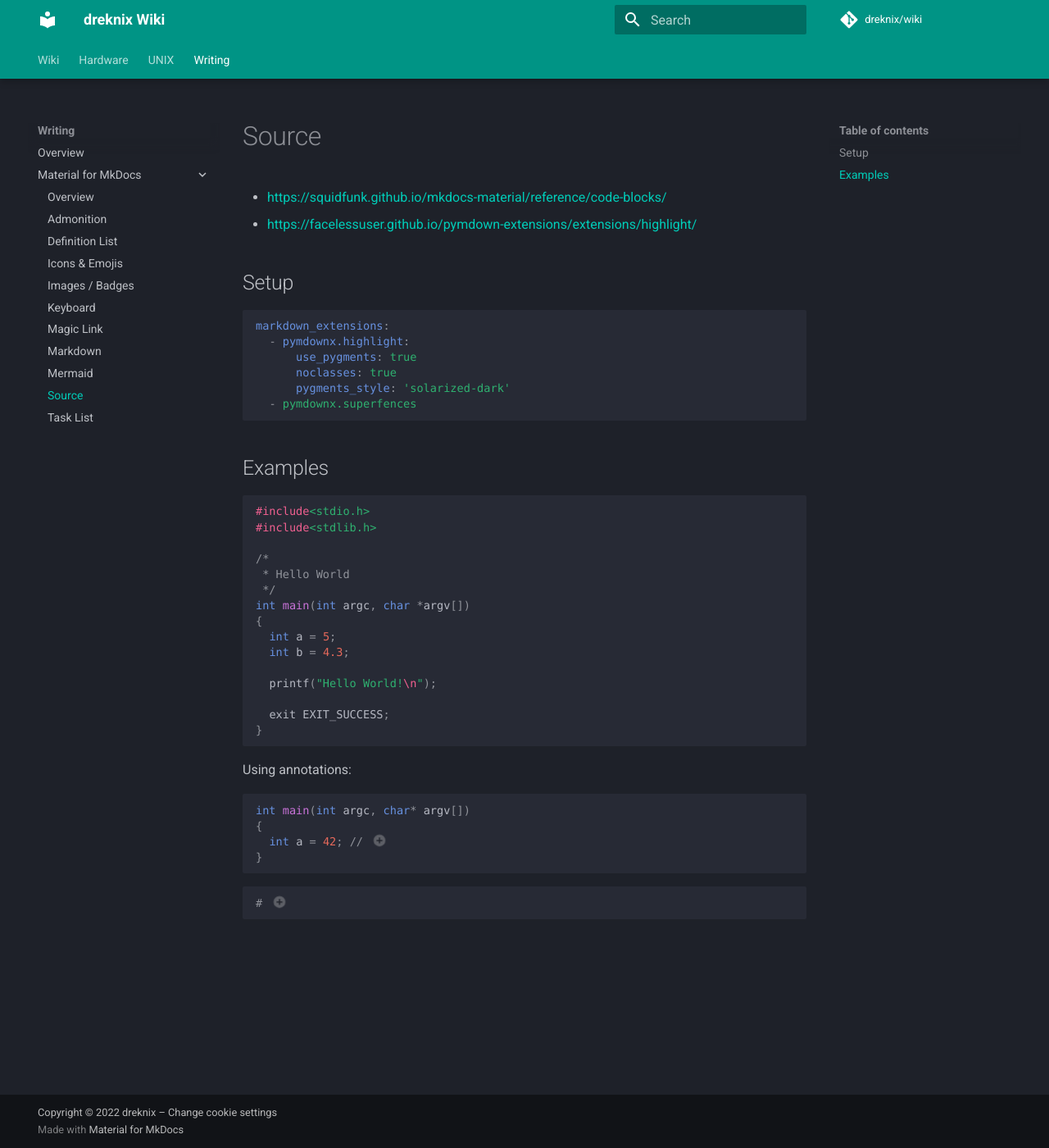
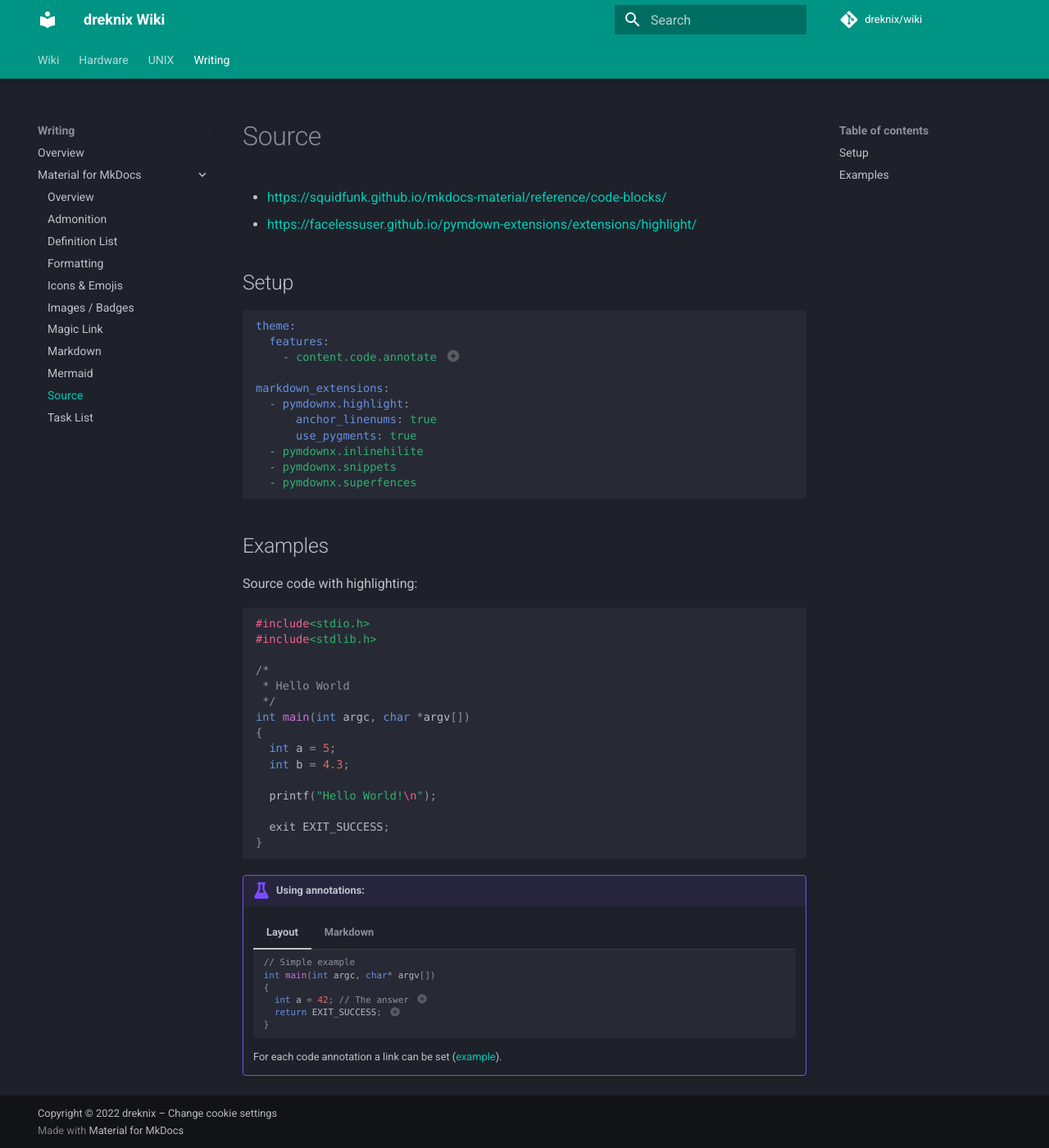
Before and after one commit to dreknix/wiki, an MkDocs documentation site: the page built from docs/writing/mkdocs/source.md, in a window 1280 px wide and 1400 px high. Shown: the whole window at 82% size. Built offline with MkDocs 1.6.1 and Material for MkDocs 9.7.7, drawn with Linux system fonts in a browser that asks for light colours; emoji names are drawn with the system emoji font; some web fonts are replaced; comment, search, counter and statistics services are not loaded.

Commit message:
Adding more examples for MkDocs Material

`````diff
--- a/docs/writing/mkdocs/source.md
+++ b/docs/writing/mkdocs/source.md
@@ -6,15 +6,24 @@
 ## Setup
 
 ```yaml
+theme:
+  features:
+    - content.code.annotate # (1)!
+
 markdown_extensions:
   - pymdownx.highlight:
+      anchor_linenums: true
       use_pygments: true
-      noclasses: true
-      pygments_style: 'solarized-dark'
+  - pymdownx.inlinehilite
+  - pymdownx.snippets
   - pymdownx.superfences
 ```
 
+1.  Important for code annotations
+
 ## Examples
+
+Source code with highlighting:
 
 ```c
 #include<stdio.h>
@@ -34,20 +43,36 @@ int main(int argc, char *argv[])
 }
 ```
 
-Using annotations:
+!!! example "Using annotations:"
 
-```c
-int main(int argc, char* argv[])
-{
-  int a = 42; // (1)
-}
-```
+    === "Layout"
 
-1.  :man_raising_hand: The answer to everything.
+        ```c
+        // Simple example
+        int main(int argc, char* argv[])
+        {
+          int a = 42; // The answer (1)
+          return EXIT_SUCCESS; // (2)!
+        }
+        ```
 
+        1.  to everything.
+        2.  Annotation with stripping comments
 
-``` { .yaml .annotate }
-# (1)
-```
+    === "Markdown"
 
-1.  Look ma, less line noise!
+        ````markdown
+        ```c
+        // Simple example
+        int main(int argc, char *argv[])
+        {
+          int a = 42;          // The answer (1)
+          return EXIT_SUCCESS; // (2)!
+        ```
+
+        1.  to everthing
+        2.  Annotation with stripping comments
+        ````
+
+    For each code annotation a link can be set
+    ([example](http://localhost:8000/writing/mkdocs/source.html#__code_3_annotation_1)).
--- a/mkdocs.yml
+++ b/mkdocs.yml
@@ -27,11 +27,15 @@ theme:
     code: 'Hack Mono, Roboto Mono'
   features:
     - content.code.annotate
+    - content.tabs.link
     - navigation.instant
     - navigation.tabs
     - navigation.tabs.sticky
     - navigation.top
     - navigation.tracking
+    # https://squidfunk.github.io/mkdocs-material/setup/setting-up-navigation/#anchor-following
+    - toc.follow
+    # https://squidfunk.github.io/mkdocs-material/setup/setting-up-navigation/#navigation-integration
     # - toc.integrate
   icon:
     logo: material/library
@@ -91,13 +95,15 @@ markdown_extensions:
   - pymdownx.betterem:
       smart_enable: all
   - pymdownx.caret
-  - pymdownx.critic
+  - pymdownx.critic:
+      mode: view
   - pymdownx.details
   - pymdownx.emoji:
       emoji_index: !!python/name:materialx.emoji.twemoji
       emoji_generator: !!python/name:materialx.emoji.to_svg
   # https://facelessuser.github.io/pymdown-extensions/extensions/highlight/
   - pymdownx.highlight:
+      anchor_linenums: true
       use_pygments: true
   - pymdownx.inlinehilite
   # https://facelessuser.github.io/pymdown-extensions/extensions/keys/
@@ -115,6 +121,8 @@ markdown_extensions:
         - name: mermaid
           class: mermaid
           format: !!python/name:pymdownx.superfences.fence_code_format
+  - pymdownx.tabbed:
+      alternate_style: true
   - pymdownx.tasklist:
       custom_checkbox: true
   - pymdownx.tilde
`````
Also changed, not shown: docs/writing/mkdocs/formatting.md (added, +76 -0 lines), docs/writing/mkdocs/keyboard.md (deleted, +0 -20 lines), docs/writing/mkdocs/markdown.md (+61 -11 lines).
